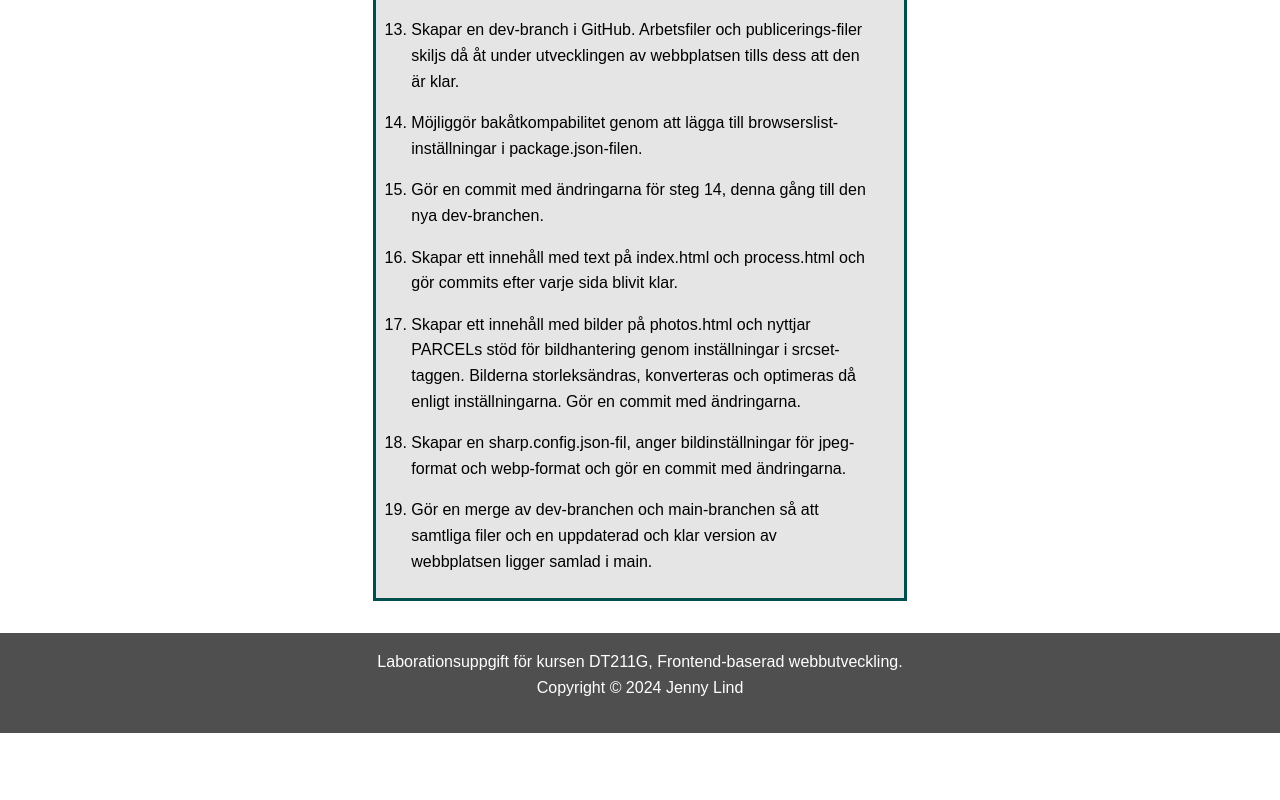
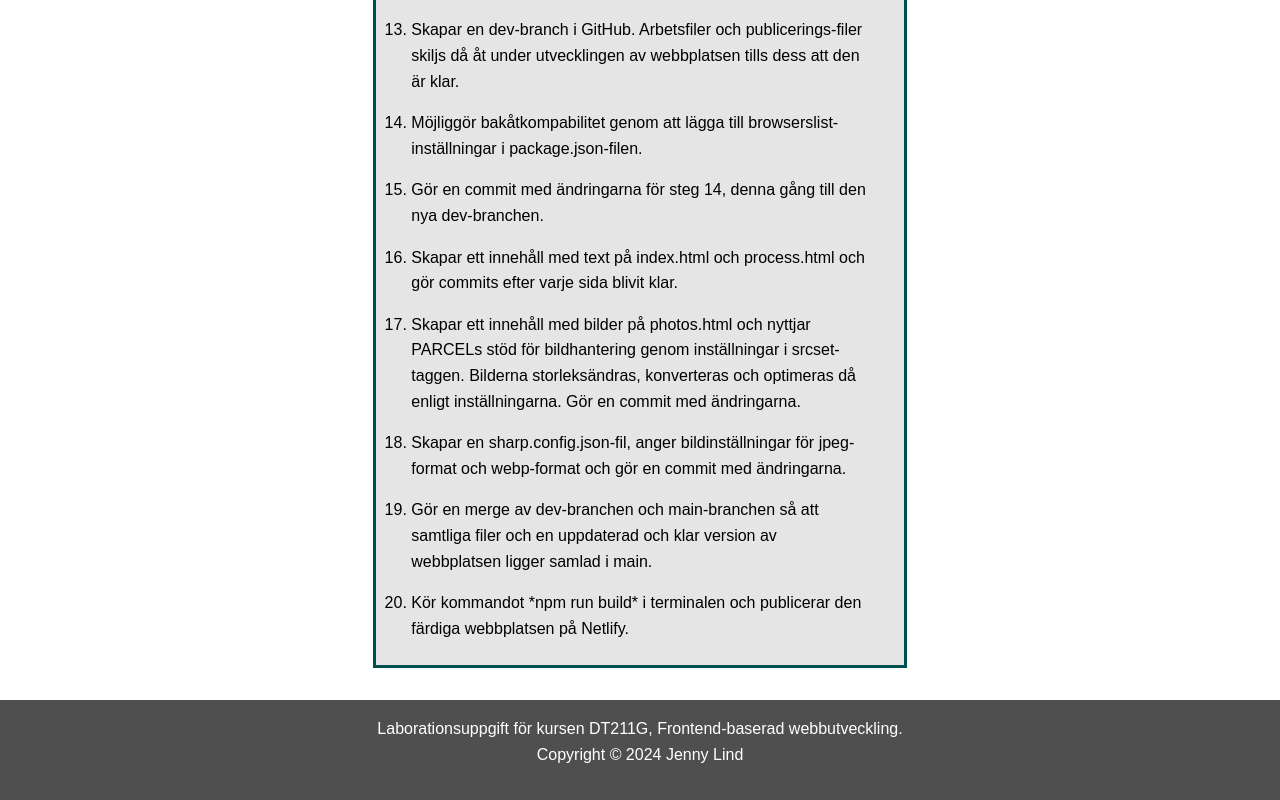
Before and after one commit to Luxusseife/front-end-1-auto-and-publ, a website built with Parcel: page src/process.html in a window 1280 px wide. Shown: the part 1264-2064 px from the top of the page. Before the commit the page ends 1997 px from the top, so only its background shows below. Built offline with nearby package versions, Linux system fonts and the light colour scheme.

Commit message:
Lagt till sista steget i listan i README-filen och även uppdaterat listan i process.html-filen

```diff
--- a/src/process.html
+++ b/src/process.html
@@ -68,6 +68,7 @@
                     <li>Skapar ett innehåll med bilder på photos.html och nyttjar PARCELs stöd för bildhantering genom inställningar i srcset-taggen. Bilderna storleksändras, konverteras och optimeras då enligt inställningarna. Gör en commit med ändringarna.</li>
                     <li>Skapar en sharp.config.json-fil, anger bildinställningar för jpeg-format och webp-format och gör en commit med ändringarna.</li>
                     <li>Gör en merge av dev-branchen och main-branchen så att samtliga filer och en uppdaterad och klar version av webbplatsen ligger samlad i main.</li>
+                    <li>Kör kommandot *npm run build* i terminalen och publicerar den färdiga webbplatsen på Netlify.</li>
                 </ol>
             </article>
         </div>
```
Also changed, not shown: README.md.
